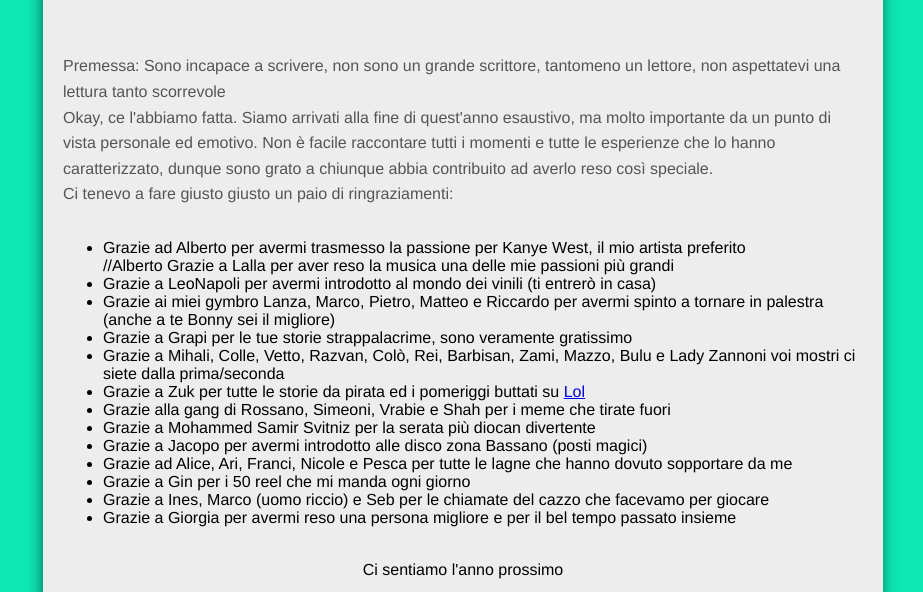
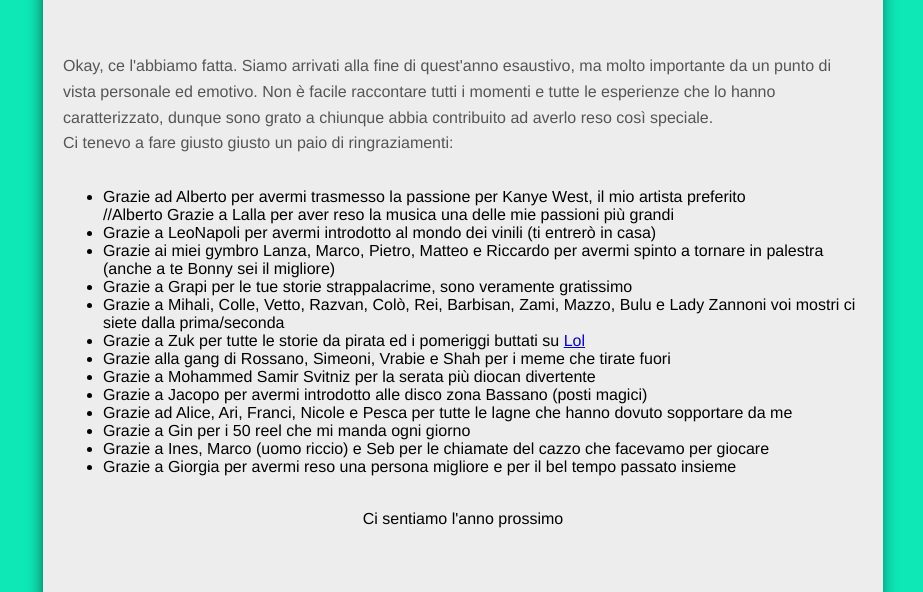
Before and after one commit to Occhio3943/riconoscimenti, a plain HTML site: page index.html in a window 1280 px wide. Shown: the part 182-774 px from the top of the page, without its empty margins (177-1100 px from the left). Drawn offline with Linux system fonts and the light colour scheme.

Commit message:
tolto introduzione

```diff
--- a/index.html
+++ b/index.html
@@ -12,8 +12,6 @@
     <div class="container">
         <h1>Riconoscimenti 2023</h1>
         <p>
-            Premessa: Sono incapace a scrivere, non sono un grande scrittore, tantomeno un lettore, non aspettatevi una lettura tanto scorrevole
-            <br>
             Okay, ce l'abbiamo fatta. Siamo arrivati alla fine di quest'anno esaustivo, ma molto importante da un punto di vista personale ed emotivo. Non è facile raccontare tutti i momenti e tutte le esperienze che lo hanno caratterizzato, dunque sono grato a chiunque abbia contribuito ad averlo reso così speciale.
             <br>
             Ci tenevo a fare giusto giusto un paio di ringraziamenti:
```
